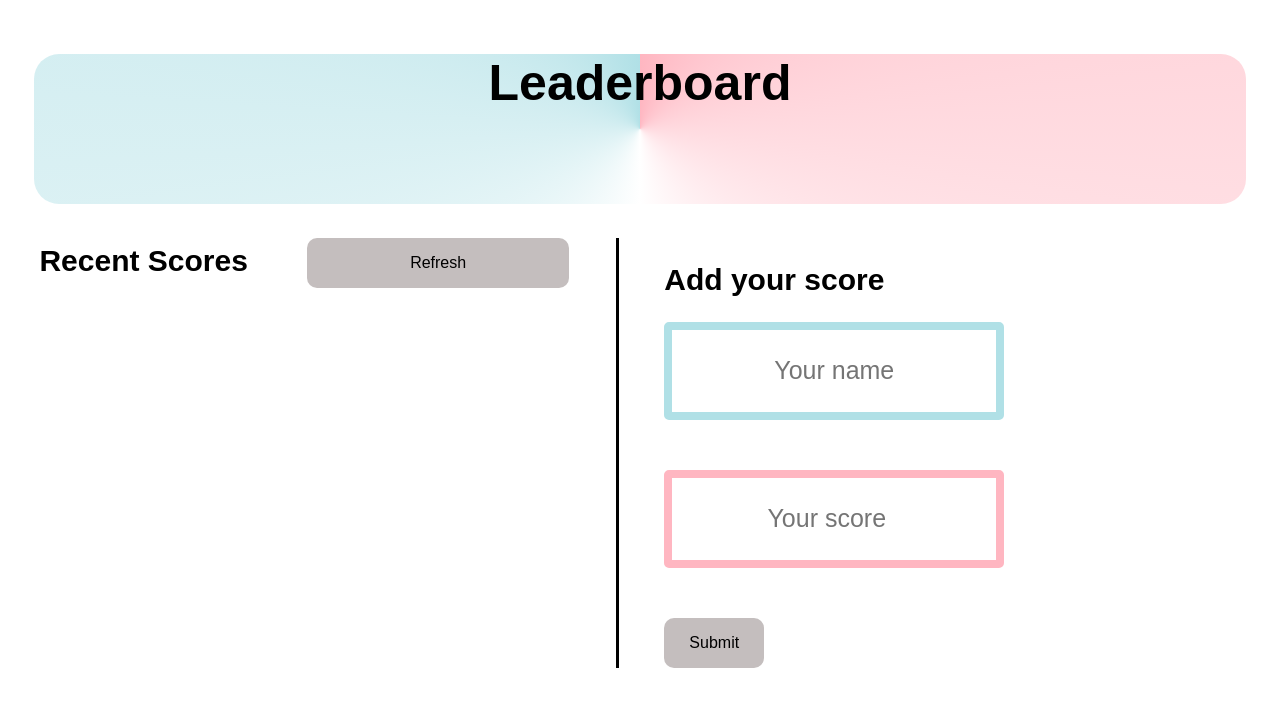
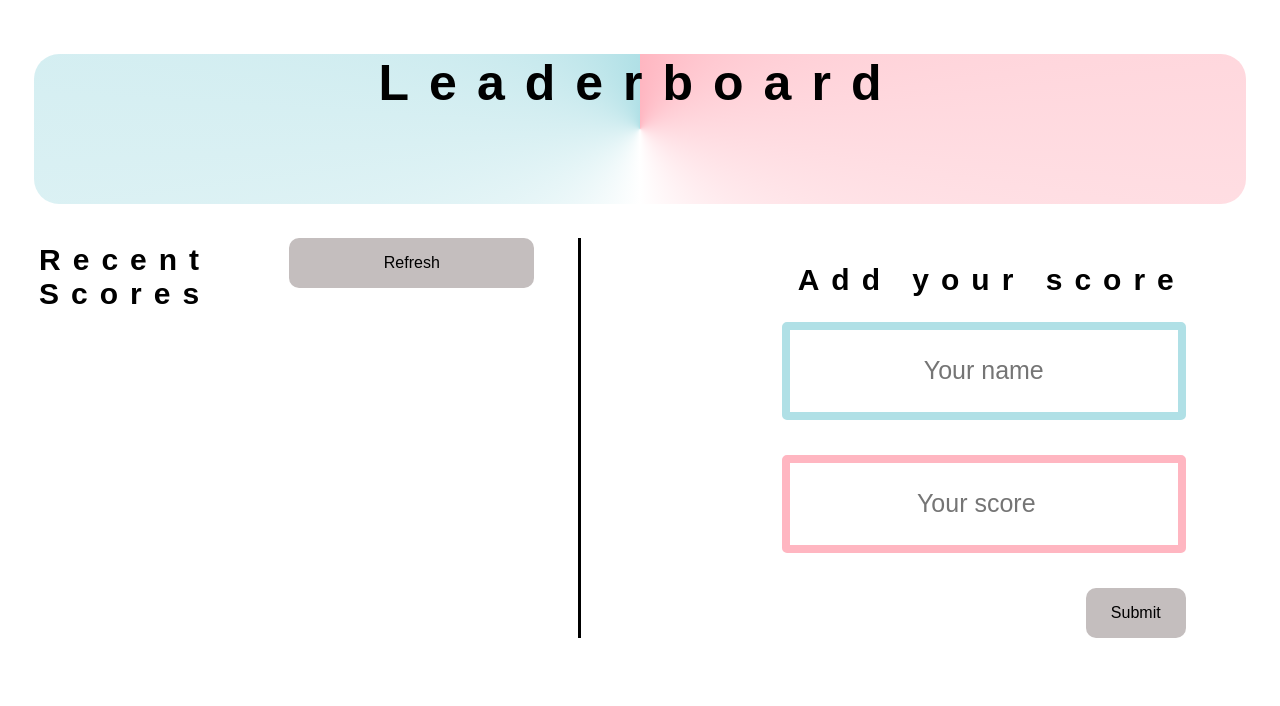
Before and after one commit to vangelif/Leaderboard, a website built with webpack: page src/index.html in a window 1280 px wide. Built offline with nearby package versions, Linux system fonts and the light colour scheme; no server answers.

Commit message:
modify layout based on wireframe

```diff
--- a/src/style.css
+++ b/src/style.css
@@ -17,11 +17,13 @@ h1 {
   height: 150px;
   text-align: center;
   border-radius: 25px;
+  letter-spacing: 0.4em;
 }
 
 h2 {
   font-size: 30px;
   font-weight: 700;
+  letter-spacing: 0.4em;
 }
 
 button {
@@ -37,13 +39,13 @@ button {
 button:hover {
   background-color: #e6e6e6;
   border: 1px solid black;
-  border-bottom: 5px solid black;
-  border-right: 5px solid black;
+  border-bottom: 7px solid black;
+  border-right: 7px solid black;
   font-weight: 600;
 }
 
 input {
-  width: 20rem;
+  width: 24rem;
   height: 5rem;
   text-align: center;
   font-size: 25px;
@@ -57,11 +59,11 @@ input[type='number'] {
 
 li {
   margin-bottom: 5px;
-  text-align: center;
+  text-align: left;
   background: lightpink;
   font-size: 20px;
   font-weight: 500;
-  border-radius: 8px;
+  border-radius: 5px;
 }
 
 .container {
@@ -101,6 +103,10 @@ li {
   width: 100%;
 }
 
+.right-side h2 {
+  text-align: right;
+}
+
 .left-side > div > h2 {
   width: 45%;
   margin: 1% 1%;
@@ -112,11 +118,17 @@ li {
 
 .right-side {
   width: 48%;
+  padding: 0% 5%;
 }
 
 .right-side > div > form {
   display: flex;
   flex-direction: column;
-  gap: 50px;
+  gap: 35px;
   height: 100%;
 }
+
+.right-side > div > form > button,
+input {
+  align-self: flex-end;
+}
```
